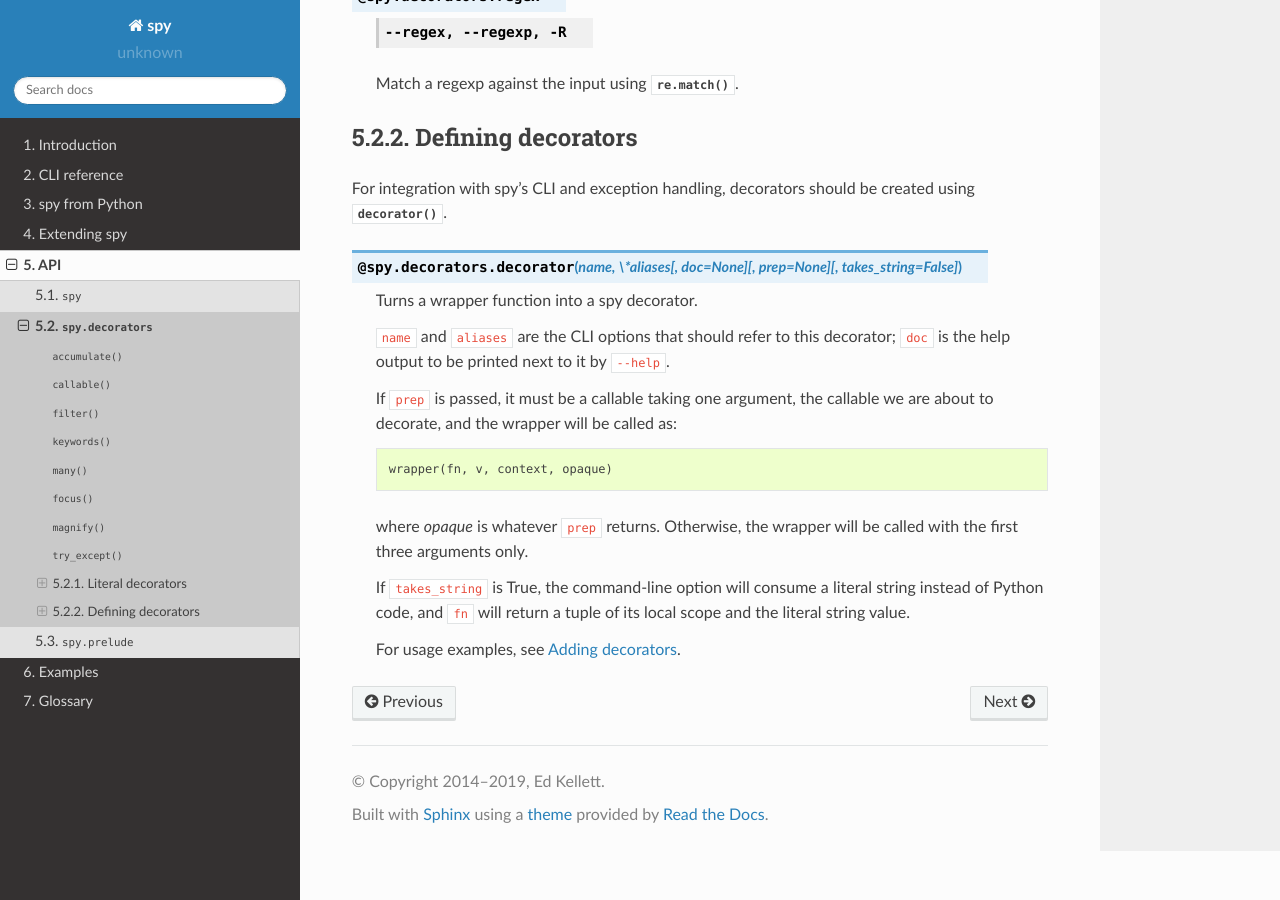
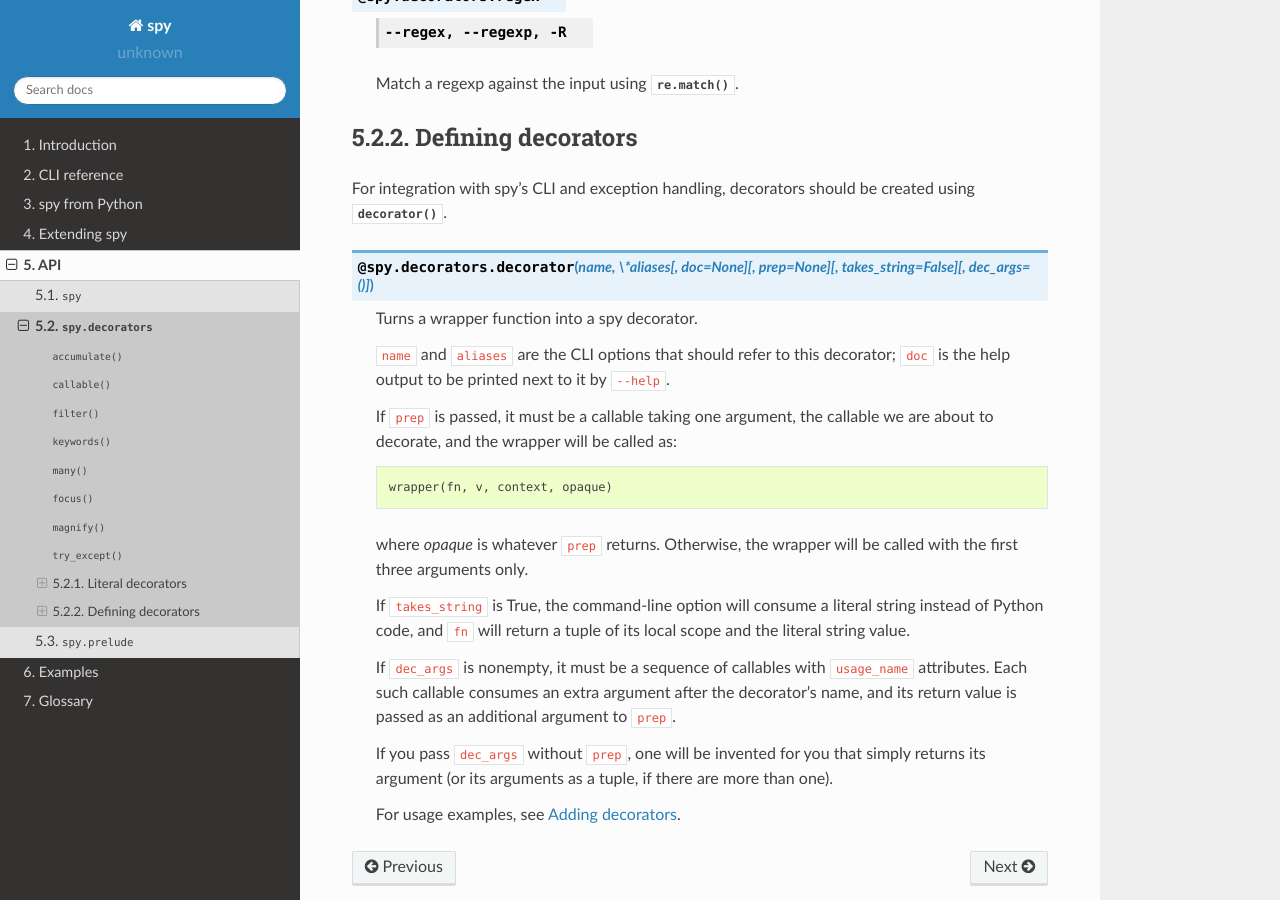
Before and after one commit to edk0/spy, a Sphinx documentation site: the page built from doc/api/spy.decorators.rst, in a window 1280 px wide and 900 px high, scrolled down 2413 px. Built offline with Sphinx 7.4.7 and the Read the Docs theme 2.0.0, drawn with Linux system fonts in a browser that asks for light colours.

Commit message:
doc/api/spy.decorators: document dec_args

```diff
--- a/doc/api/spy.decorators.rst
+++ b/doc/api/spy.decorators.rst
@@ -130,7 +130,7 @@ Defining decorators
 For integration with spy's CLI and exception handling, decorators should be
 created using :func:`decorator`.
 
-.. decorator:: decorator(name, \*aliases[, doc=None][, prep=None][, takes_string=False])
+.. decorator:: decorator(name, \*aliases[, doc=None][, prep=None][, takes_string=False][, dec_args=()])
 
    Turns a wrapper function into a spy decorator.
 
@@ -152,4 +152,13 @@ created using :func:`decorator`.
    string instead of Python code, and ``fn`` will return a tuple of its local
    scope and the literal string value.
 
+   If ``dec_args`` is nonempty, it must be a sequence of callables with
+   ``usage_name`` attributes. Each such callable consumes an extra argument
+   after the decorator's name, and its return value is passed as an additional
+   argument to ``prep``.
+
+   If you pass ``dec_args`` without ``prep``, one will be invented for you
+   that simply returns its argument (or its arguments as a tuple, if there are
+   more than one).
+
    For usage examples, see :ref:`adding-decorators`.
```
